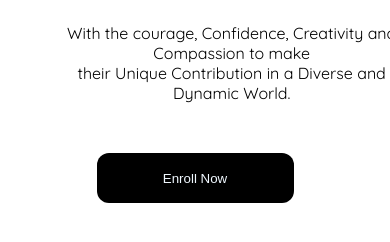
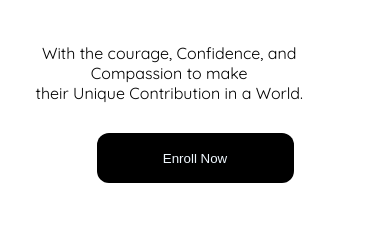
Before and after one commit to NahidSarkar7/My-Assignment-2, a plain HTML site: page index.html in a window 390 px wide. Shown: the part 806-1048 px from the top of the page. Drawn offline with Linux system fonts and the light colour scheme.

Commit message:
make responsive

```diff
--- a/index.html
+++ b/index.html
@@ -56,7 +56,7 @@
                      age <span id="skyblue"> towards vision</span>
                 </h1>
                 <p class="banner-description">
-                    With the courage, Confidence, Creativity and Compassion to make <br> their Unique Contribution in a Diverse and Dynamic World.
+                    With the courage, Confidence, and Compassion to make <br> their Unique Contribution in a World.
                 </p>
 
                 <button class="button">Enroll Now</button>
--- a/style.css
+++ b/style.css
@@ -235,11 +235,11 @@
 
    }
    .banner-description{
-    width: 350px;
+    width: 285px;
     /* height: 14px; */
     margin-top:0px;
-    margin-left: 30px;
-    margin-bottom: 80px;
+    margin-left:0px;
+    margin-bottom: 40px;
     text-align: center;
     font-size: 1rem;
    }
```
